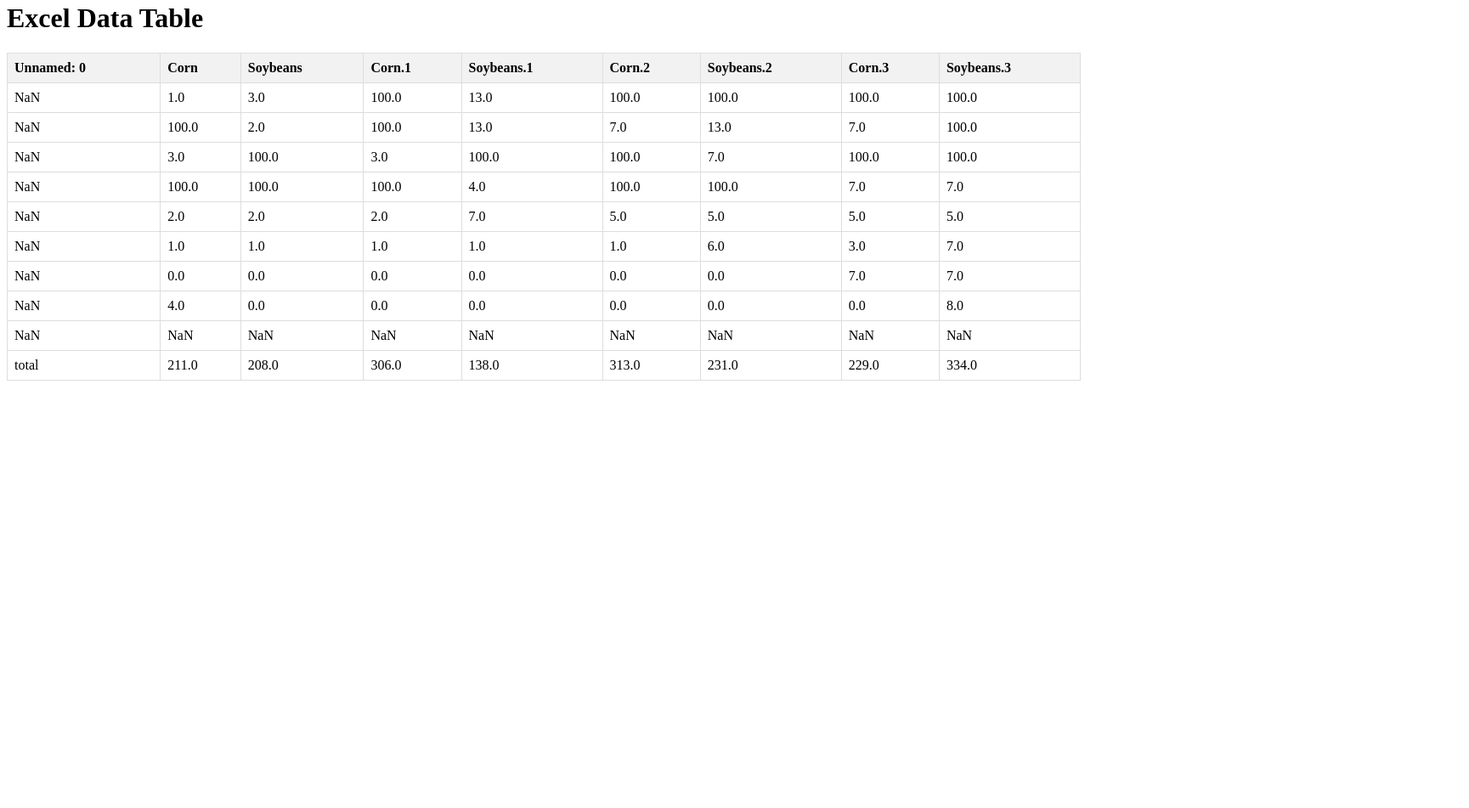
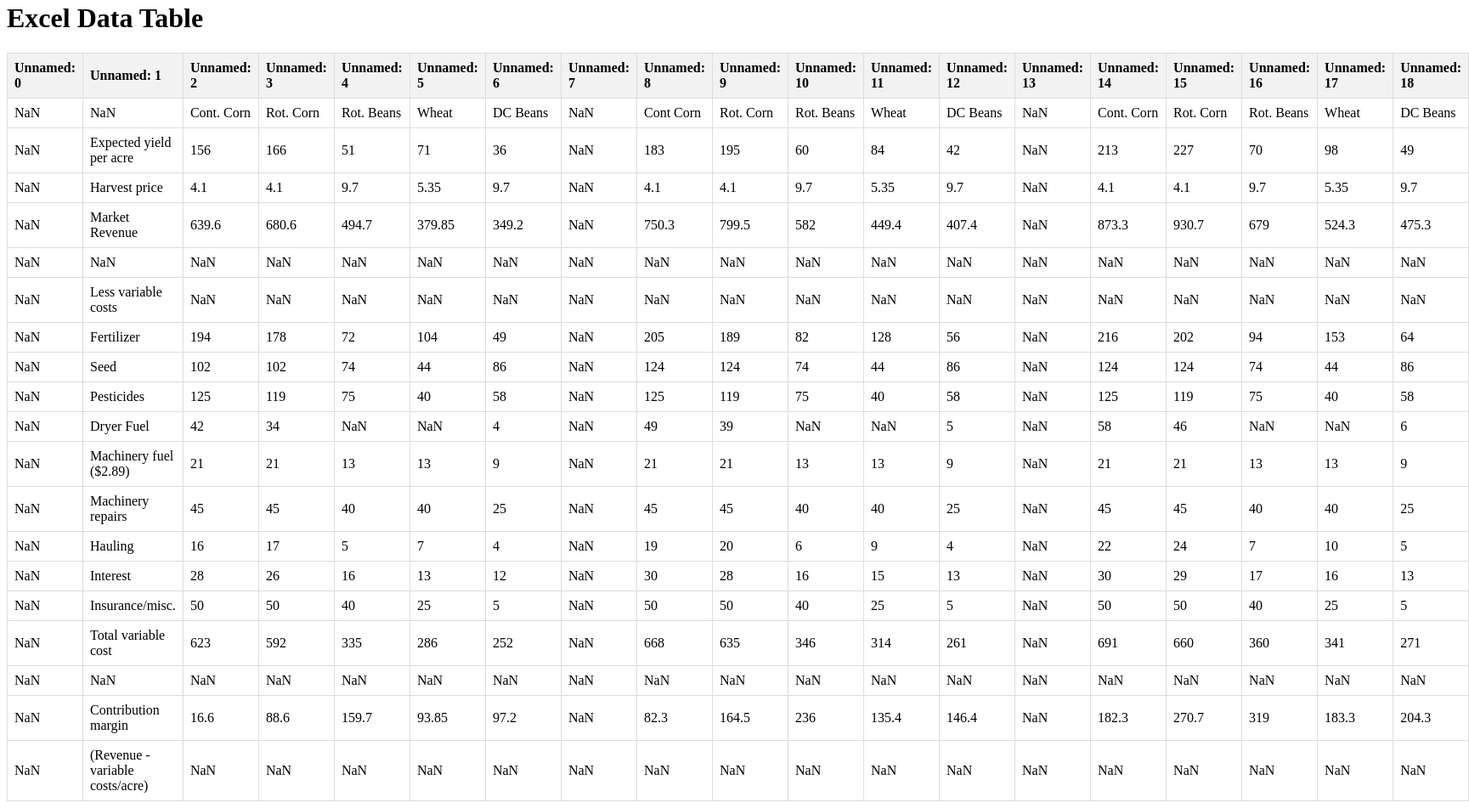
Before and after one commit to cchristner/cropProjectionInfo, a plain HTML site: page index.html in a window 1280 px wide. Shown: the part 18-969 px from the top of the page at 85% size, 1729 px wide, since content can reach past the window. Before the commit the page ends 800 px from the top, so only its background shows below. Drawn offline with Linux system fonts and the light colour scheme.

Commit message:
real data

```diff
--- a/index.html
+++ b/index.html
@@ -25,104 +25,110 @@
   <thead>
     <tr style="text-align: right;">
       <th>Unnamed: 0</th>
-      <th>Corn</th>
-      <th>Soybeans</th>
-      <th>Corn.1</th>
-      <th>Soybeans.1</th>
-      <th>Corn.2</th>
-      <th>Soybeans.2</th>
-      <th>Corn.3</th>
-      <th>Soybeans.3</th>
+      <th>Unnamed: 1</th>
+      <th>Unnamed: 2</th>
+      <th>Unnamed: 3</th>
+      <th>Unnamed: 4</th>
+      <th>Unnamed: 5</th>
+      <th>Unnamed: 6</th>
+      <th>Unnamed: 7</th>
+      <th>Unnamed: 8</th>
+      <th>Unnamed: 9</th>
+      <th>Unnamed: 10</th>
+      <th>Unnamed: 11</th>
+      <th>Unnamed: 12</th>
+      <th>Unnamed: 13</th>
+      <th>Unnamed: 14</th>
+      <th>Unnamed: 15</th>
+      <th>Unnamed: 16</th>
+      <th>Unnamed: 17</th>
+      <th>Unnamed: 18</th>
     </tr>
   </thead>
   <tbody>
     <tr>
       <td>NaN</td>
-      <td>1.0</td>
-      <td>3.0</td>
-      <td>100.0</td>
-      <td>13.0</td>
-      <td>100.0</td>
-      <td>100.0</td>
-      <td>100.0</td>
-      <td>100.0</td>
+      <td>NaN</td>
+      <td>Cont. Corn</td>
+      <td>Rot. Corn</td>
+      <td>Rot. Beans</td>
+      <td>Wheat</td>
+      <td>DC Beans</td>
+      <td>NaN</td>
+      <td>Cont Corn</td>
+      <td>Rot. Corn</td>
+      <td>Rot. Beans</td>
+      <td>Wheat</td>
+      <td>DC Beans</td>
+      <td>NaN</td>
+      <td>Cont. Corn</td>
+      <td>Rot. Corn</td>
+      <td>Rot. Beans</td>
+      <td>Wheat</td>
+      <td>DC Beans</td>
     </tr>
     <tr>
       <td>NaN</td>
-      <td>100.0</td>
-      <td>2.0</td>
-      <td>100.0</td>
-      <td>13.0</td>
-      <td>7.0</td>
-      <td>13.0</td>
-      <td>7.0</td>
-      <td>100.0</td>
+      <td>Expected yield per acre</td>
+      <td>156</td>
+      <td>166</td>
+      <td>51</td>
+      <td>71</td>
+      <td>36</td>
+      <td>NaN</td>
+      <td>183</td>
+      <td>195</td>
+      <td>60</td>
+      <td>84</td>
+      <td>42</td>
+      <td>NaN</td>
+      <td>213</td>
+      <td>227</td>
+      <td>70</td>
+      <td>98</td>
+      <td>49</td>
     </tr>
     <tr>
       <td>NaN</td>
-      <td>3.0</td>
-      <td>100.0</td>
-      <td>3.0</td>
-      <td>100.0</td>
-      <td>100.0</td>
-      <td>7.0</td>
-      <td>100.0</td>
-      <td>100.0</td>
+      <td>Harvest price</td>
+      <td>4.1</td>
+      <td>4.1</td>
+      <td>9.7</td>
+      <td>5.35</td>
+      <td>9.7</td>
+      <td>NaN</td>
+      <td>4.1</td>
+      <td>4.1</td>
+      <td>9.7</td>
+      <td>5.35</td>
+      <td>9.7</td>
+      <td>NaN</td>
+      <td>4.1</td>
+      <td>4.1</td>
+      <td>9.7</td>
+      <td>5.35</td>
+      <td>9.7</td>
     </tr>
     <tr>
       <td>NaN</td>
-      <td>100.0</td>
-      <td>100.0</td>
-      <td>100.0</td>
-      <td>4.0</td>
-      <td>100.0</td>
-      <td>100.0</td>
-      <td>7.0</td>
-      <td>7.0</td>
-    </tr>
-    <tr>
+      <td>Market Revenue</td>
+      <td>639.6</td>
+      <td>680.6</td>
+      <td>494.7</td>
+      <td>379.85</td>
+      <td>349.2</td>
       <td>NaN</td>
-      <td>2.0</td>
-      <td>2.0</td>
-      <td>2.0</td>
-      <td>7.0</td>
-      <td>5.0</td>
-      <td>5.0</td>
-      <td>5.0</td>
-      <td>5.0</td>
-    </tr>
-    <tr>
+      <td>750.3</td>
+      <td>799.5</td>
+      <td>582</td>
+      <td>449.4</td>
+      <td>407.4</td>
       <td>NaN</td>
-      <td>1.0</td>
-      <td>1.0</td>
-      <td>1.0</td>
-      <td>1.0</td>
-      <td>1.0</td>
-      <td>6.0</td>
-      <td>3.0</td>
-      <td>7.0</td>
-    </tr>
-    <tr>
-      <td>NaN</td>
-      <td>0.0</td>
-      <td>0.0</td>
-      <td>0.0</td>
-      <td>0.0</td>
-      <td>0.0</td>
-      <td>0.0</td>
-      <td>7.0</td>
-      <td>7.0</td>
-    </tr>
-    <tr>
-      <td>NaN</td>
-      <td>4.0</td>
-      <td>0.0</td>
-      <td>0.0</td>
-      <td>0.0</td>
-      <td>0.0</td>
-      <td>0.0</td>
-      <td>0.0</td>
-      <td>8.0</td>
+      <td>873.3</td>
+      <td>930.7</td>
+      <td>679</td>
+      <td>524.3</td>
+      <td>475.3</td>
     </tr>
     <tr>
       <td>NaN</td>
@@ -134,17 +140,310 @@
       <td>NaN</td>
       <td>NaN</td>
       <td>NaN</td>
+      <td>NaN</td>
+      <td>NaN</td>
+      <td>NaN</td>
+      <td>NaN</td>
+      <td>NaN</td>
+      <td>NaN</td>
+      <td>NaN</td>
+      <td>NaN</td>
+      <td>NaN</td>
+      <td>NaN</td>
     </tr>
     <tr>
-      <td>total</td>
-      <td>211.0</td>
-      <td>208.0</td>
-      <td>306.0</td>
-      <td>138.0</td>
-      <td>313.0</td>
-      <td>231.0</td>
-      <td>229.0</td>
-      <td>334.0</td>
+      <td>NaN</td>
+      <td>Less variable costs</td>
+      <td>NaN</td>
+      <td>NaN</td>
+      <td>NaN</td>
+      <td>NaN</td>
+      <td>NaN</td>
+      <td>NaN</td>
+      <td>NaN</td>
+      <td>NaN</td>
+      <td>NaN</td>
+      <td>NaN</td>
+      <td>NaN</td>
+      <td>NaN</td>
+      <td>NaN</td>
+      <td>NaN</td>
+      <td>NaN</td>
+      <td>NaN</td>
+      <td>NaN</td>
+    </tr>
+    <tr>
+      <td>NaN</td>
+      <td>Fertilizer</td>
+      <td>194</td>
+      <td>178</td>
+      <td>72</td>
+      <td>104</td>
+      <td>49</td>
+      <td>NaN</td>
+      <td>205</td>
+      <td>189</td>
+      <td>82</td>
+      <td>128</td>
+      <td>56</td>
+      <td>NaN</td>
+      <td>216</td>
+      <td>202</td>
+      <td>94</td>
+      <td>153</td>
+      <td>64</td>
+    </tr>
+    <tr>
+      <td>NaN</td>
+      <td>Seed</td>
+      <td>102</td>
+      <td>102</td>
+      <td>74</td>
+      <td>44</td>
+      <td>86</td>
+      <td>NaN</td>
+      <td>124</td>
+      <td>124</td>
+      <td>74</td>
+      <td>44</td>
+      <td>86</td>
+      <td>NaN</td>
+      <td>124</td>
+      <td>124</td>
+      <td>74</td>
+      <td>44</td>
+      <td>86</td>
+    </tr>
+    <tr>
+      <td>NaN</td>
+      <td>Pesticides</td>
+      <td>125</td>
+      <td>119</td>
+      <td>75</td>
+      <td>40</td>
+      <td>58</td>
+      <td>NaN</td>
+      <td>125</td>
+      <td>119</td>
+      <td>75</td>
+      <td>40</td>
+      <td>58</td>
+      <td>NaN</td>
+      <td>125</td>
+      <td>119</td>
+      <td>75</td>
+      <td>40</td>
+      <td>58</td>
+    </tr>
+    <tr>
+      <td>NaN</td>
+      <td>Dryer Fuel</td>
+      <td>42</td>
+      <td>34</td>
+      <td>NaN</td>
+      <td>NaN</td>
+      <td>4</td>
+      <td>NaN</td>
+      <td>49</td>
+      <td>39</td>
+      <td>NaN</td>
+      <td>NaN</td>
+      <td>5</td>
+      <td>NaN</td>
+      <td>58</td>
+      <td>46</td>
+      <td>NaN</td>
+      <td>NaN</td>
+      <td>6</td>
+    </tr>
+    <tr>
+      <td>NaN</td>
+      <td>Machinery fuel ($2.89)</td>
+      <td>21</td>
+      <td>21</td>
+      <td>13</td>
+      <td>13</td>
+      <td>9</td>
+      <td>NaN</td>
+      <td>21</td>
+      <td>21</td>
+      <td>13</td>
+      <td>13</td>
+      <td>9</td>
+      <td>NaN</td>
+      <td>21</td>
+      <td>21</td>
+      <td>13</td>
+      <td>13</td>
+      <td>9</td>
+    </tr>
+    <tr>
+      <td>NaN</td>
+      <td>Machinery repairs</td>
+      <td>45</td>
+      <td>45</td>
+      <td>40</td>
+      <td>40</td>
+      <td>25</td>
+      <td>NaN</td>
+      <td>45</td>
+      <td>45</td>
+      <td>40</td>
+      <td>40</td>
+      <td>25</td>
+      <td>NaN</td>
+      <td>45</td>
+      <td>45</td>
+      <td>40</td>
+      <td>40</td>
+      <td>25</td>
+    </tr>
+    <tr>
+      <td>NaN</td>
+      <td>Hauling</td>
+      <td>16</td>
+      <td>17</td>
+      <td>5</td>
+      <td>7</td>
+      <td>4</td>
+      <td>NaN</td>
+      <td>19</td>
+      <td>20</td>
+      <td>6</td>
+      <td>9</td>
+      <td>4</td>
+      <td>NaN</td>
+      <td>22</td>
+      <td>24</td>
+      <td>7</td>
+      <td>10</td>
+      <td>5</td>
+    </tr>
+    <tr>
+      <td>NaN</td>
+      <td>Interest</td>
+      <td>28</td>
+      <td>26</td>
+      <td>16</td>
+      <td>13</td>
+      <td>12</td>
+      <td>NaN</td>
+      <td>30</td>
+      <td>28</td>
+      <td>16</td>
+      <td>15</td>
+      <td>13</td>
+      <td>NaN</td>
+      <td>30</td>
+      <td>29</td>
+      <td>17</td>
+      <td>16</td>
+      <td>13</td>
+    </tr>
+    <tr>
+      <td>NaN</td>
+      <td>Insurance/misc.</td>
+      <td>50</td>
+      <td>50</td>
+      <td>40</td>
+      <td>25</td>
+      <td>5</td>
+      <td>NaN</td>
+      <td>50</td>
+      <td>50</td>
+      <td>40</td>
+      <td>25</td>
+      <td>5</td>
+      <td>NaN</td>
+      <td>50</td>
+      <td>50</td>
+      <td>40</td>
+      <td>25</td>
+      <td>5</td>
+    </tr>
+    <tr>
+      <td>NaN</td>
+      <td>Total variable cost</td>
+      <td>623</td>
+      <td>592</td>
+      <td>335</td>
+      <td>286</td>
+      <td>252</td>
+      <td>NaN</td>
+      <td>668</td>
+      <td>635</td>
+      <td>346</td>
+      <td>314</td>
+      <td>261</td>
+      <td>NaN</td>
+      <td>691</td>
+      <td>660</td>
+      <td>360</td>
+      <td>341</td>
+      <td>271</td>
+    </tr>
+    <tr>
+      <td>NaN</td>
+      <td>NaN</td>
+      <td>NaN</td>
+      <td>NaN</td>
+      <td>NaN</td>
+      <td>NaN</td>
+      <td>NaN</td>
+      <td>NaN</td>
+      <td>NaN</td>
+      <td>NaN</td>
+      <td>NaN</td>
+      <td>NaN</td>
+      <td>NaN</td>
+      <td>NaN</td>
+      <td>NaN</td>
+      <td>NaN</td>
+      <td>NaN</td>
+      <td>NaN</td>
+      <td>NaN</td>
+    </tr>
+    <tr>
+      <td>NaN</td>
+      <td>Contribution margin</td>
+      <td>16.6</td>
+      <td>88.6</td>
+      <td>159.7</td>
+      <td>93.85</td>
+      <td>97.2</td>
+      <td>NaN</td>
+      <td>82.3</td>
+      <td>164.5</td>
+      <td>236</td>
+      <td>135.4</td>
+      <td>146.4</td>
+      <td>NaN</td>
+      <td>182.3</td>
+      <td>270.7</td>
+      <td>319</td>
+      <td>183.3</td>
+      <td>204.3</td>
+    </tr>
+    <tr>
+      <td>NaN</td>
+      <td>(Revenue - variable costs/acre)</td>
+      <td>NaN</td>
+      <td>NaN</td>
+      <td>NaN</td>
+      <td>NaN</td>
+      <td>NaN</td>
+      <td>NaN</td>
+      <td>NaN</td>
+      <td>NaN</td>
+      <td>NaN</td>
+      <td>NaN</td>
+      <td>NaN</td>
+      <td>NaN</td>
+      <td>NaN</td>
+      <td>NaN</td>
+      <td>NaN</td>
+      <td>NaN</td>
+      <td>NaN</td>
     </tr>
   </tbody>
 </table>
```
Also changed, not shown: baseline.html (added, +42 -0 lines), 2 other files.
